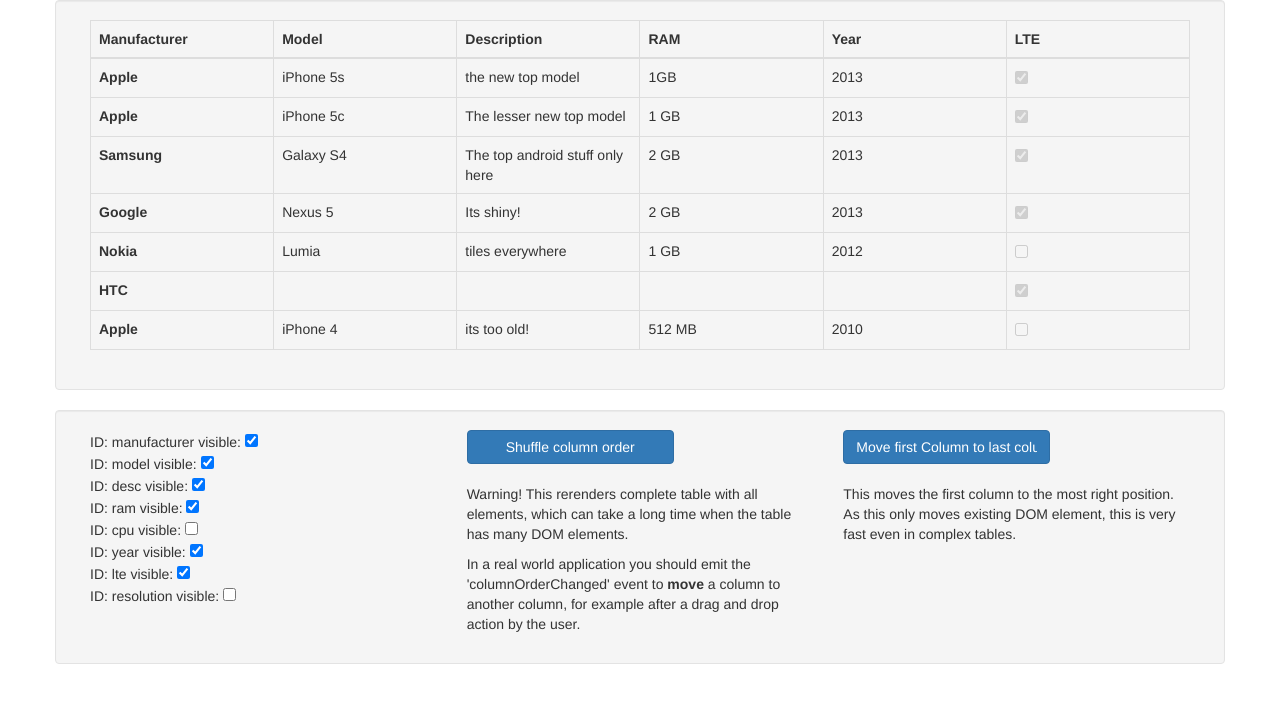
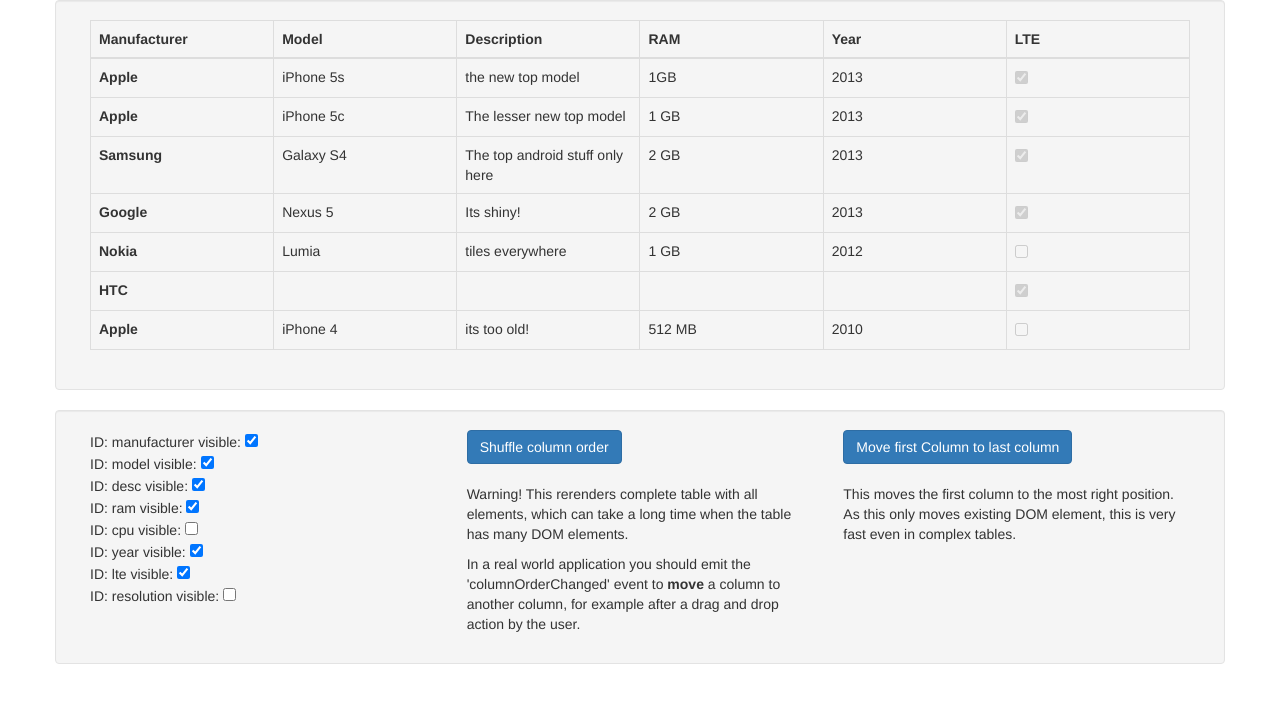
Before and after one commit to marcorinck/ngDynamicColumns, a website: page demo/demo.html in a window 1280 px wide. Shown: the part 70-772 px from the top of the page. Drawn offline with nearby package versions, Linux system fonts and the light colour scheme; some packages are replaced by stand-ins of ours; a script that the page names is missing.

Commit message:
use buttons instead of inputs

```diff
--- a/demo/demo.html
+++ b/demo/demo.html
@@ -4,7 +4,6 @@
 	<title>ngDynamicColumns Demo</title>
 	<script src="https://ajax.googleapis.com/ajax/libs/angularjs/1.3.2/angular.min.js"></script>
 	<script src="https://ajax.googleapis.com/ajax/libs/angularjs/1.3.2/angular-animate.min.js"></script>
-	<script src="https://ajax.googleapis.com/ajax/libs/angularjs/1.3.2/angular-mocks.js"></script>
 	<link href="//maxcdn.bootstrapcdn.com/bootstrap/3.3.0/css/bootstrap.min.css" rel="stylesheet">
 
 	<script src="../src/ngDynamicColumns.js"></script>
@@ -76,7 +75,7 @@
 			</div>
 
 			<div class="col-xs-4">
-				<input ng-click="shuffleColumns()" class="btn btn-primary" value="Shuffle column order"/><br/>
+				<button ng-click="shuffleColumns()" class="btn btn-primary">Shuffle column order</button><br/>
 				<br/>
 
 				<p>Warning! This rerenders complete table with all elements, which can take a long time when the table
@@ -87,7 +86,7 @@
 			</div>
 
 			<div class="col-xs-4">
-				<input ng-click="moveFirstColumnToLast()" class="btn btn-primary" value="Move first Column to last column"/><br/>
+				<button ng-click="moveFirstColumnToLast()" class="btn btn-primary">Move first Column to last column</button><br/>
 				<br/>
 
 				<p>This moves the first column to the most right position. As this only moves existing DOM element, this
```
